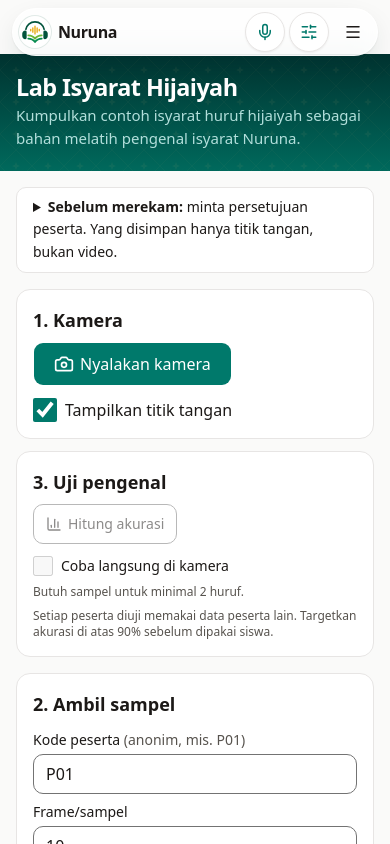
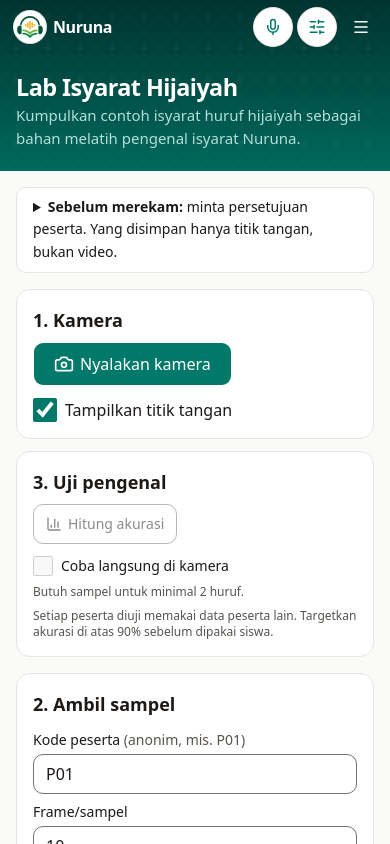
Before and after one commit to ISEKAI-SYSTEM/NurunaSystem, a Next.js app: page /lab/isyarat in a window 390 px wide. Shown: the top 844 px of the page. Built offline with nearby package versions, Linux system fonts and the light colour scheme; a web font is replaced by a local one.

Commit message:
Readme n Mobile view

```diff
--- a/src/components/quran/surah-list.module.css
+++ b/src/components/quran/surah-list.module.css
@@ -471,9 +471,11 @@ html[data-contrast="tinggi"] .heading::after {
     font-size: 0.9375rem;
   }
 
+  /* hijau + pattern sampai tepi atas; navbar (3.375rem, lihat site-chrome.module.css) melayang di atasnya */
   .heading[data-bleed],
   .heading.compact[data-bleed] {
-    padding-block: 1.25rem;
+    margin-block-start: -3.375rem;
+    padding-block: calc(3.375rem + 1.25rem) 1.25rem;
   }
 
   .results {
--- a/src/components/site-chrome.module.css
+++ b/src/components/site-chrome.module.css
@@ -161,7 +161,7 @@
   block-size: 2.75rem;
   place-items: center;
   border-radius: 999px;
-  color: var(--home-ink);
+  color: inherit;
   transition: background-color 200ms, scale 150ms cubic-bezier(0.2, 0, 0, 1);
 }
 
@@ -188,11 +188,13 @@
     pointer-events: none;
   }
 
-  /* versi kecil dari bar mengambang desktop */
+  /* versi kecil dari bar mengambang desktop (keadaan float) */
   .bar {
     display: flex;
     gap: 0.375rem;
-    max-inline-size: calc(100% - 1.5rem);
+    inline-size: auto;
+    max-inline-size: none;
+    margin-inline: 0.75rem;
     min-block-size: 2.875rem;
     translate: 0 0.5rem;
     padding: 0.1875rem 0.25rem 0.1875rem 0.3125rem;
@@ -204,6 +206,46 @@
       0 12px 32px -12px rgb(0 51 48 / 0.32);
     backdrop-filter: blur(14px) saturate(1.5);
     pointer-events: auto;
+    /* .header berukuran tetap, jadi perubahan ukuran bar tidak menggeser layout halaman (penyebab getar) */
+    transition:
+      translate 450ms var(--chrome-ease),
+      margin-inline 350ms var(--chrome-ease),
+      min-block-size 350ms var(--chrome-ease),
+      padding 350ms var(--chrome-ease),
+      border-radius 350ms var(--chrome-ease),
+      background-color 350ms var(--chrome-ease),
+      border-color 350ms var(--chrome-ease),
+      box-shadow 350ms var(--chrome-ease),
+      backdrop-filter 350ms var(--chrome-ease),
+      color 350ms var(--chrome-ease);
+  }
+
+  /* di puncak halaman: penuh selebar layar, menempel ke atas */
+  .header[data-top] .bar {
+    translate: 0 0;
+    margin-inline: 0;
+    min-block-size: 3.375rem;
+    padding-inline: 0.75rem 0.5rem;
+    border-color: transparent transparent var(--home-line);
+    border-radius: 0;
+    background-color: var(--home-surface);
+    box-shadow: none;
+    backdrop-filter: blur(0) saturate(1);
+  }
+
+  /* halaman dengan hero hijau: navbar transparan di atas hero */
+  html:has([data-bleed]) .header[data-top] .bar {
+    border-color: transparent;
+    background-color: transparent;
+    color: var(--home-light);
+  }
+
+  html:has([data-bleed]) .header[data-top] :focus-visible {
+    --focus: var(--home-focus-dark);
+  }
+
+  html:has([data-bleed]) .header[data-top] .menuButton:hover {
+    background: rgb(255 255 255 / 0.16);
   }
 
   /* :focus-visible, bukan :focus-within: fokus yang dikembalikan ke tombol setelah tap tidak menahan bar */
--- a/src/components/site-header.tsx
+++ b/src/components/site-header.tsx
@@ -15,16 +15,23 @@ import { SITE_LINKS } from "@/lib/site";
 import styles from "./site-chrome.module.css";
 import workspace from "./workspace.module.css";
 
-let hidden = false;
+// top: di puncak halaman (mobile: penuh & menyatu dengan hero) · float: menyusut · hidden: scroll ke bawah
+type ChromeState = "top" | "float" | "hidden";
+let chrome: ChromeState = "top";
 let lastY = 0;
-function readHidden() {
-  const y = window.scrollY;
+function readChrome(): ChromeState {
+  const y = Math.max(0, window.scrollY); // iOS overscroll memberi nilai negatif
   const delta = y - lastY;
-  if (Math.abs(delta) > 6 || y < 4) {
-    hidden = y > 160 && delta > 0;
+  if (y < 4) {
+    chrome = "top";
     lastY = y;
+  } else if (Math.abs(delta) > 6) {
+    lastY = y;
+    if (y > 160 && delta > 0) chrome = "hidden";
+    // histeresis: top → float baru setelah 32px, float → top hanya di puncak, supaya tidak berkedip di batas
+    else if (y > 32 || chrome !== "top") chrome = "float";
   }
-  return hidden;
+  return chrome;
 }
 
 function subscribeScroll(onChange: () => void) {
@@ -33,13 +40,14 @@ function subscribeScroll(onChange: () => void) {
 }
 
 export function SiteHeader() {
-  const hidden = useSyncExternalStore(subscribeScroll, readHidden, () => false);
+  const state = useSyncExternalStore(subscribeScroll, readChrome, () => "top" as const);
   const [menuOpen, setMenuOpen] = useState(false);
 
   return (
     <header
       className={styles.header}
-      data-hidden={hidden || undefined}
+      data-hidden={state === "hidden" || undefined}
+      data-top={state === "top" || undefined}
       data-reader-topbar
     >
       <div className={styles.bar}>
```
